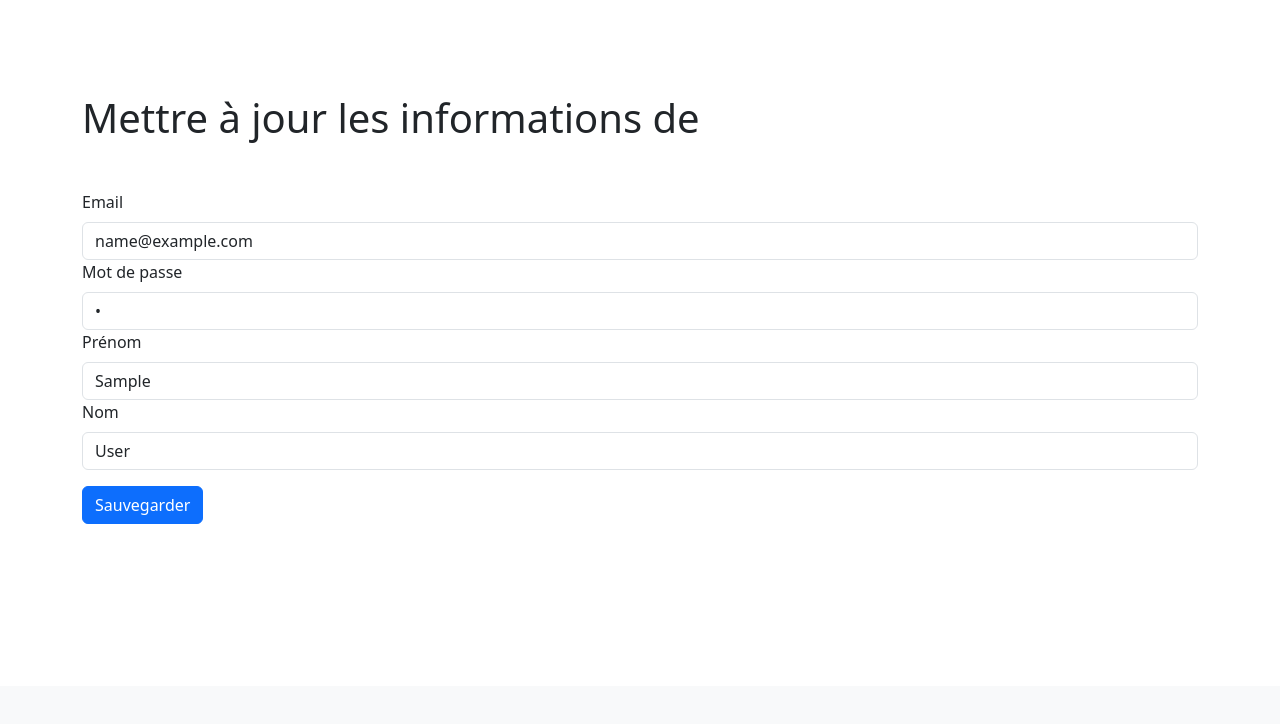
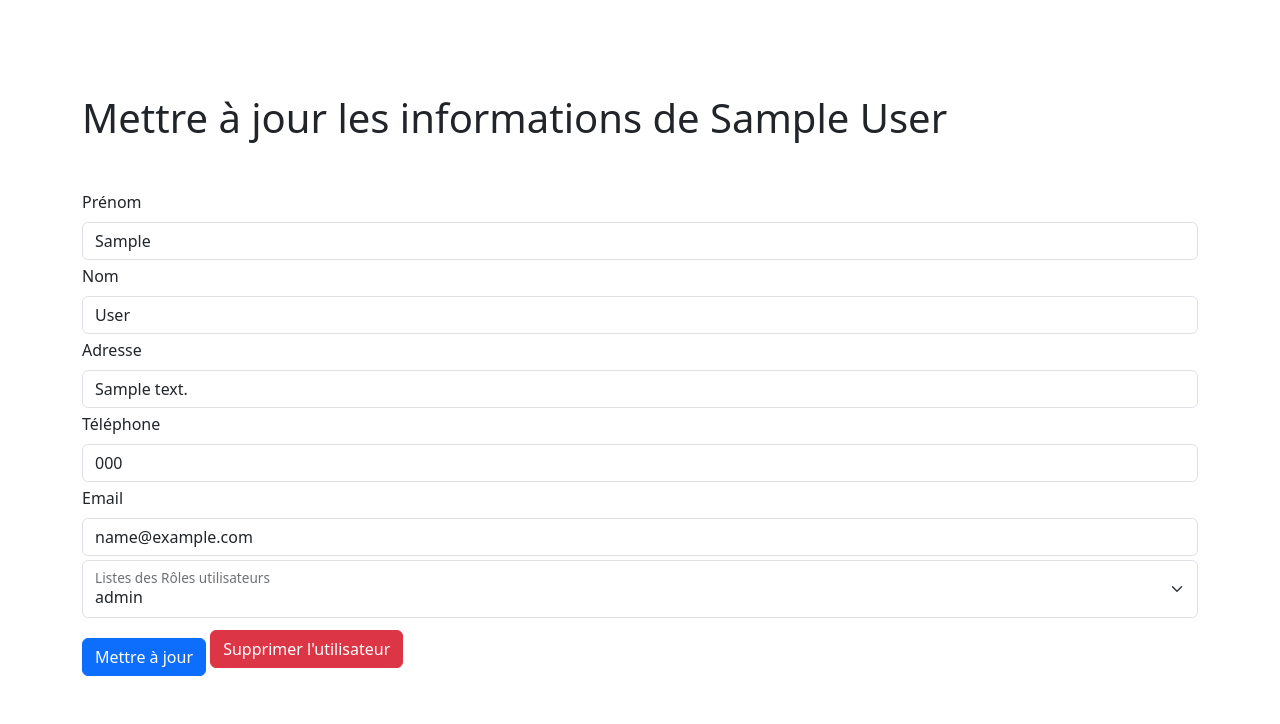
Before and after one commit to m3c-git/immo35, a PHP site: template templates-admin/update-user.html.twig in a window 1280 px wide. Shown: the part 114-838 px from the top of the page. Before the commit the page ends 638 px from the top, so only its background shows below. Run offline with PHP 8.4, Linux system fonts and the light colour scheme; the template is opened without the code that fills it: most values are stand-ins (such as "Sample title", 1, 10 or a date in 2020); some libraries are stand-ins or nearby versions.

Commit message:
feature pour add delete update users ok

```diff
--- a/index.php
+++ b/index.php
@@ -23,4 +23,3 @@ $dotenv->load();
 date_default_timezone_set('Europe/Paris');
 $router = new Router();
 $router = $router->handleRequest($_GET);
-dump($_GET);
--- a/templates-admin/home-admin.html.twig
+++ b/templates-admin/home-admin.html.twig
@@ -34,7 +34,7 @@
         <div class="col-sm-3 mb-3 mb-sm-0">
             <div class="card">
                 <div class="card-body">
-                    <h5 class="card-title">{{ user.firstName }} {{ user.laststName }}</h5>
+                    <h5 class="card-title">{{ user.firstName ~ " " ~ user.lastName }}</h5>
                     <ul>
                             <li>{{ user.address }}</li>
                             <li>{{ user.phone }}</li>
--- a/templates-admin/update-user.html.twig
+++ b/templates-admin/update-user.html.twig
@@ -7,28 +7,51 @@
 {% block main %}
 <main class="container py-5">
     <h1>
-        Mettre à jour les informations de
+        Mettre à jour les informations de {{ userById.firstName ~ " " ~ userById.lastName }}
     </h1>
     <form action='index.php?route=check-update-user' method="POST" class="mt-5">
         <input type="hidden" name="csrf-token" id="csrf-token" value="{{ session }}" />
-        <input type="hidden" id="userId" name="userId" value="{{ get }}" />
-        <fieldset>
-            <label for="email" class="form-label">Email</label>
-            <input type="email" id="email" name="email" class="form-control" value="{{ userById.email }}"/>
+        <input type="hidden" id="userId" name="userId" value="{{ userById.id }}" />
+        <fieldset class="my-1">
+            <label for="firstName" class="form-label">
+                Prénom
+            </label>
+            <input type="text" name="firstName" id="firstName" class="form-control" value="{{ userById.firstName }}"/>
         </fieldset>
-        <fieldset>
-            <label for="password" class="form-label">Mot de passe</label>
-            <input type="password" id="password" name="password" class="form-control" value="{{ userById.password }}"/>
+        <fieldset class="my-1">
+            <label for="lastName" class="form-label">
+                Nom
+            </label>
+            <input type="text" name="lastName" id="lastName" class="form-control" value="{{ userById.lastName }}"/>
         </fieldset>
-        <fieldset>
-            <label for="firstName" class="form-label">Prénom</label>
-            <input type="text" id="firstName" name="firstName" class="form-control" value="{{ userById.firstName }}"/>
+        <fieldset class="my-1">
+            <label for="address" class="form-label">
+                Adresse
+            </label>
+            <input type="text" name="address" id="address" class="form-control" value="{{ userById.address }}"/>
         </fieldset>
-        <fieldset>
-            <label for="lastName" class="form-label">Nom</label>
-            <input type="text" id="lastName" name="lastName" class="form-control" value="{{ userById.lastName }}"/>
+        <fieldset class="my-1">
+            <label for="phone" class="form-label">
+                Téléphone
+            </label>
+            <input type="text" name="phone" id="phone" class="form-control" value="{{ userById.phone }}"/>
         </fieldset>
-        <button type="submit" class="mt-3 btn btn-primary">Sauvegarder</button>
+        <fieldset class="my-1">
+            <label for="email" class="form-label">
+                Email
+            </label>
+            <input type="email" name="email" id="email" class="form-control" value="{{ userById.email }}"/>
+        </fieldset>
+        <fieldset class="my-1 form-floating">
+            <select class="form-select" id="role" name="role" aria-label="Floating label select example">
+                <option selected>{{ userById.role }}</option>
+                <option value="Proprietaire">Propriétaire</option>
+                <option value="Locataire">Locataire</option>
+            </select>
+            <label for="floatingSelect">Listes des Rôles utilisateurs</label>
+        </fieldset>
+        <button type="submit" class="mt-3 btn btn-primary">Mettre à jour</button>
+        <a class="btn btn-danger" href="index.php?route=delete-user&id={{ userById.id }}" role="button">Supprimer l'utilisateur</a>
     </form>
 </main>
 
```
Also changed, not shown: controllers/AdminController.php (+30 -10 lines), managers/AbstractManager.php (+8 -0 lines), managers/UserManager.php (+49 -4 lines), services/Router.php (+8 -0 lines).
